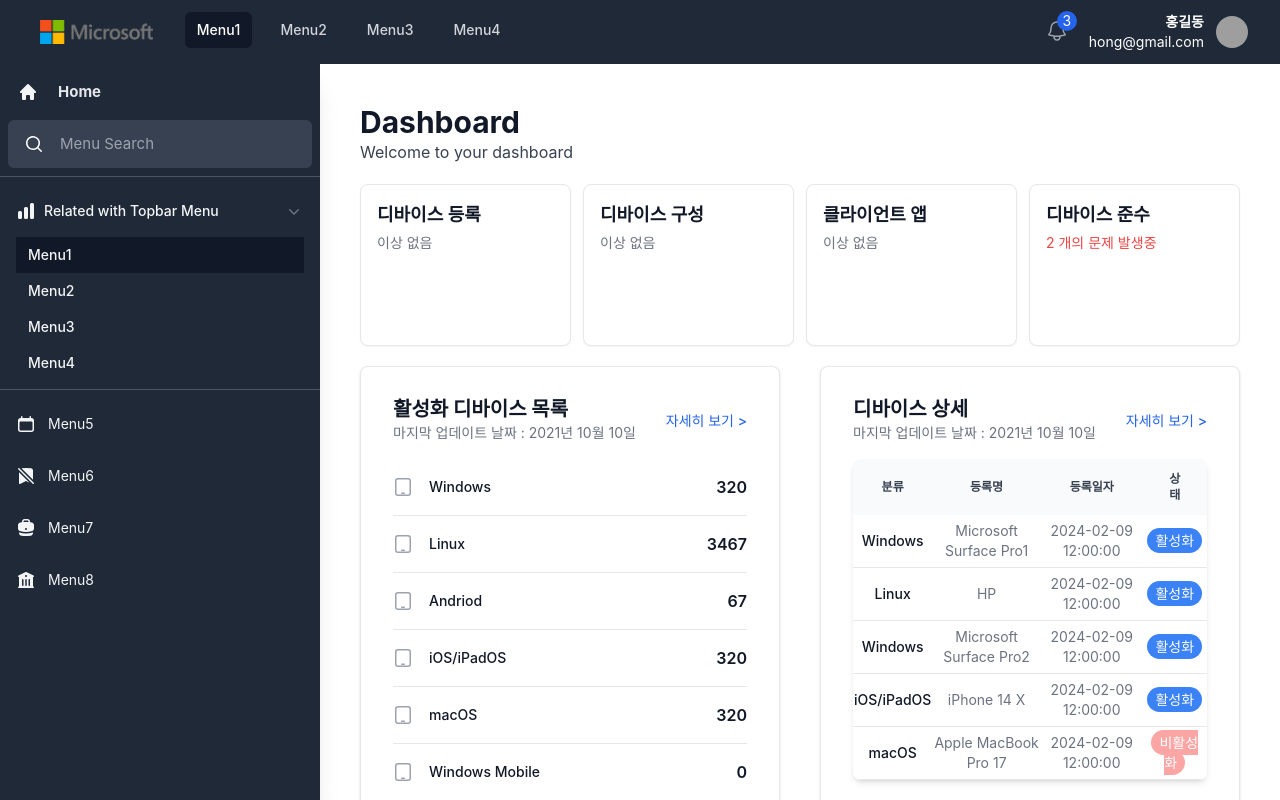
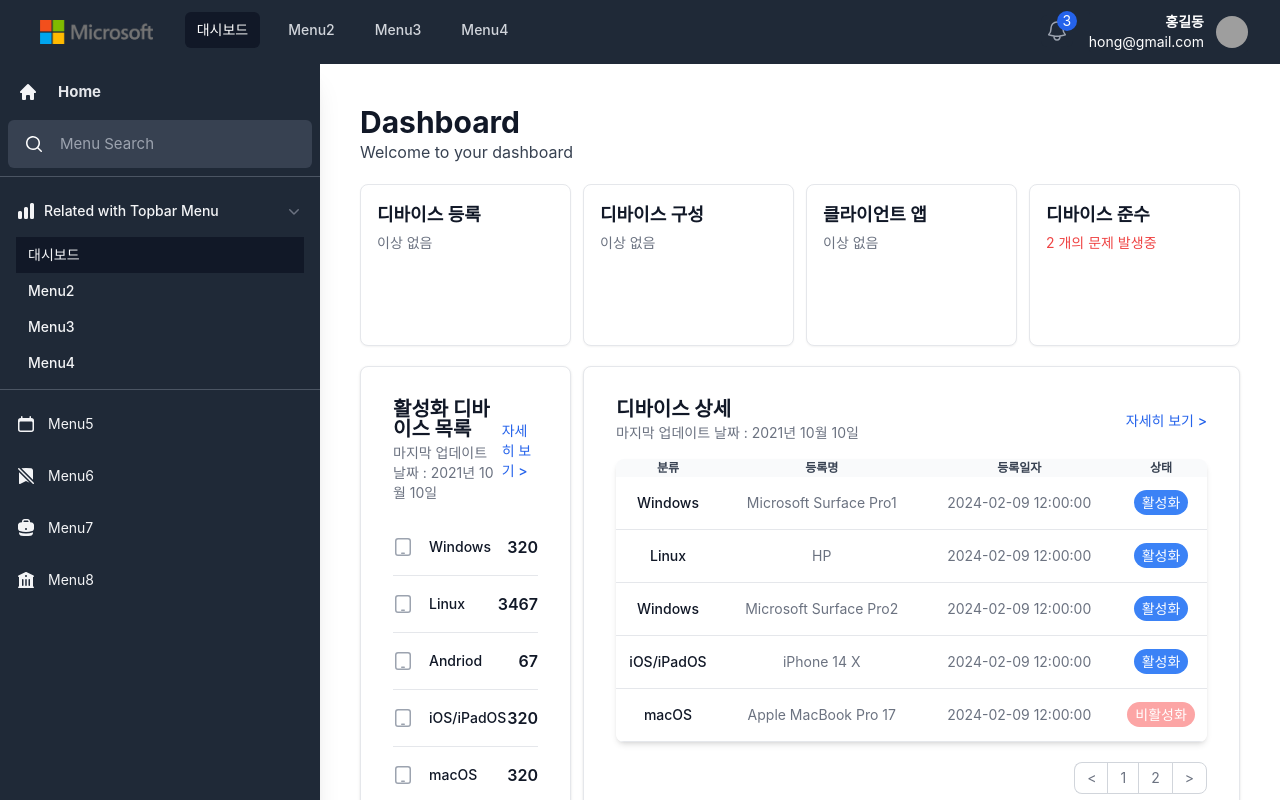
Before and after one commit to Parkdev/admin_ts, a React (Create React App) app: page /dashboard in a window 1280 px wide. Shown: the top 800 px of the page. Built offline with nearby package versions, Linux system fonts and the light colour scheme; grey boxes are pictures that could not be loaded.

Commit message:
add Router

```diff
--- a/package.json
+++ b/package.json
@@ -19,6 +19,7 @@
     "react": "^18.2.0",
     "react-dom": "^18.2.0",
     "react-redux": "^9.1.0",
+    "react-router-dom": "^6.22.0",
     "react-scripts": "5.0.1",
     "tailwindcss": "^3.4.1",
     "typescript": "^4.9.5",
--- a/src/App.tsx
+++ b/src/App.tsx
@@ -1,25 +1,38 @@
-import React from "react";
+import React, { useEffect } from "react";
 import "./App.css";
-import Navbar from "./components/navbar";
+import Navbar from "./components/topNavbar";
 import SideMenu from "./components/sidemenu";
 import DashBoard from "./pages/dashboard";
 import { Provider } from "react-redux";
 import navStore from "./store/navstate";
 import dashBoardStore from "./store/dashboardstate";
+import { Routes, Route, Navigate } from "react-router-dom";
 
 function App() {
+  useEffect(() => {
+    document.title = "My Admin App";
+  }, []);
+
   return (
-    <div>
+    <div className="h-full">
       <Provider store={navStore}>
         <Navbar />
       </Provider>
-      <div className="flex flex-col sm:flex-row">
+      <div className="h-full flex flex-col sm:flex-row items-stretch">
         <Provider store={navStore}>
           <SideMenu />
         </Provider>
-        <Provider store={dashBoardStore}>
-          <DashBoard />
-        </Provider>
+        <Routes>
+          <Route path="/" element={<Navigate replace to="/dashboard" />} />
+          <Route
+            path="/dashboard"
+            element={
+              <Provider store={dashBoardStore}>
+                <DashBoard />
+              </Provider>
+            }
+          />
+        </Routes>
       </div>
     </div>
   );
--- a/src/components/devicepageTable.tsx
+++ b/src/components/deviceTable.tsx
@@ -17,19 +17,19 @@ export default function DeviceTable() {
     <div className="flex flex-col items-stretch">
       {/* 테이블 */}
       <div className="relative overflow-x-auto shadow-md sm:rounded-lg">
-        <table className="w-full text-sm text-left rtl:text-right text-gray-500">
-          <thead className="text-xs text-gray-700 uppercase bg-gray-50 text-center">
+        <table className="w-full text-sm text-center text-gray-500 truncate">
+          <thead className="text-xs text-gray-700 uppercase bg-gray-50">
             <tr>
-              <th scope="col" className="px-3 py-3">
+              <th scope="col" className="px-3">
                 분류
               </th>
-              <th scope="col" className="px-3 py-3">
+              <th scope="col" className="px-3">
                 등록명
               </th>
-              <th scope="col" className="px-6 py-3">
+              <th scope="col" className="px-6">
                 등록일자
               </th>
-              <th scope="col" className="px-6 py-3">
+              <th scope="col" className="px-6">
                 상태
               </th>
             </tr>
--- a/src/components/sidemenu.tsx
+++ b/src/components/sidemenu.tsx
@@ -71,7 +71,7 @@ export default function SideMenu() {
     <div
       className={`${
         isHidden ? "block" : "hidden lg:block"
-      } h-[calc(100vh-64px)] w-full sm:max-w-[20rem] shadow-xl shadow-blue-gray-900/5 bg-gray-800`}
+      } w-full sm:max-w-[20rem] shadow-xl shadow-blue-gray-900/5 bg-gray-800`}
     >
       <div className="text-gray-100 text-xl">
         <a href="#" className="p-2.5 flex items-center">
--- a/src/components/navbar.tsx
+++ b/src/components/topNavbar.tsx
@@ -77,7 +77,7 @@ export default function Navbar() {
               {/* flex flex 110, sm이상 item을 늘림 수직으로 표현, sm이상 시작 정렬 */}
               <div className="flex flex-1 items-center justify-center lg:items-stretch lg:justify-start">
                 {/* 아이콘 - flex 아이템 축소 방지 */}
-                <a href="#" className="flex flex-shrink-0 items-center">
+                <a href="/" className="flex flex-shrink-0 items-center">
                   <img
                     className="m-2 h-6 w-auto text-white"
                     src={logo}
--- a/src/index.css
+++ b/src/index.css
@@ -1,13 +1,19 @@
+html,
+body,
+#root {
+  height: 100%;
+}
+
 body {
   margin: 0;
-  font-family: -apple-system, BlinkMacSystemFont, 'Segoe UI', 'Roboto', 'Oxygen',
-    'Ubuntu', 'Cantarell', 'Fira Sans', 'Droid Sans', 'Helvetica Neue',
+  font-family: -apple-system, BlinkMacSystemFont, "Segoe UI", "Roboto", "Oxygen",
+    "Ubuntu", "Cantarell", "Fira Sans", "Droid Sans", "Helvetica Neue",
     sans-serif;
   -webkit-font-smoothing: antialiased;
   -moz-osx-font-smoothing: grayscale;
 }
 
 code {
-  font-family: source-code-pro, Menlo, Monaco, Consolas, 'Courier New',
+  font-family: source-code-pro, Menlo, Monaco, Consolas, "Courier New",
     monospace;
 }
--- a/src/index.tsx
+++ b/src/index.tsx
@@ -3,14 +3,18 @@ import ReactDOM from "react-dom/client";
 import "./index.css";
 import App from "./App";
 import reportWebVitals from "./reportWebVitals";
+import { BrowserRouter } from "react-router-dom";
 
 const root = ReactDOM.createRoot(
   document.getElementById("root") as HTMLElement,
 );
+
 root.render(
   // <React.StrictMode>
   <>
-    <App />
+    <BrowserRouter>
+      <App />
+    </BrowserRouter>
   </>,
   // </React.StrictMode>,
 );
--- a/src/pages/dashboard.tsx
+++ b/src/pages/dashboard.tsx
@@ -4,7 +4,7 @@ import { Tab } from "@headlessui/react";
 import { useSelector } from "react-redux";
 import { RootState } from "../store/dashboardstate";
 import formatDate from "../functions/formatDate";
-import DeviceTable from "../components/devicepageTable";
+import DeviceTable from "../components/deviceTable";
 
 const Dashboard: React.FC = () => {
   const conditionInfo = useSelector(
@@ -21,7 +21,7 @@ const Dashboard: React.FC = () => {
         <h1 className="text-3xl font-bold text-gray-900">Dashboard</h1>
         <p className="text-gray-700">Welcome to your dashboard</p>
       </div>
-      {/* 상태보기 */}
+      {/* 상단>Status */}
       <div className="mt-5">
         <div className="grid grid-cols-1 md:grid-cols-2 lg:grid-cols-4 gap-3">
           {conditionInfo.map((status) => {
@@ -47,9 +47,10 @@ const Dashboard: React.FC = () => {
           })}
         </div>
       </div>
-      <div className="mt-5 flex flex-col lg:flex-row space-y-10 lg:space-y-0 lg:space-x-10 items-center lg:items-start justify-content-center">
-        {/* 디바이스 목록 영역 */}
-        <div className="w-full lg:max-w-md p-4 bg-white border border-gray-200 rounded-lg shadow sm:p-8">
+      <div className="mt-5 grid grid-cols-1 lg:grid-cols-4 gap-3">
+        {/* 중단>디바이스 영역 */}
+        <div className="col-span-1 w-full p-4 bg-white border border-gray-200 rounded-lg shadow sm:p-8">
+          {/* 디바이스 영역> 활성화 디바이스 */}
           <div className="flex items-center justify-between mb-4">
             <div>
               <h5 className="text-xl font-bold leading-none text-gray-900">
@@ -94,7 +95,9 @@ const Dashboard: React.FC = () => {
             </ul>
           </div>
         </div>
-        <div className="w-full h-full p-4 bg-white border border-gray-200 rounded-lg shadow sm:p-8">
+
+        {/* 디바이스 영역> 디바이스 상세 */}
+        <div className="col-span-1 lg:col-span-3 w-full h-full p-4 bg-white border border-gray-200 rounded-lg shadow sm:p-8">
           <div className="flex items-center justify-between mb-4">
             <div>
               <h5 className="text-xl font-bold leading-none text-gray-900">
@@ -116,7 +119,8 @@ const Dashboard: React.FC = () => {
           </div>
         </div>
       </div>
-      {/* tab영역 */}
+
+      {/* 하단>tab영역 */}
       <div className="mt-5">
         <Tab.Group>
           <Tab.List className="flex space-x-1 rounded-t-xl bg-gray-800 pt-1 px-1">
@@ -160,7 +164,7 @@ const Dashboard: React.FC = () => {
                       </ul>
 
                       <a
-                        href="/"
+                        href="#"
                         className="absolute inset-0 rounded-md ring-blue-400 focus:z-10 focus:outline-none focus:ring-2"
                       />
                     </li>
--- a/src/store/navstate.tsx
+++ b/src/store/navstate.tsx
@@ -5,7 +5,13 @@ const nav = createSlice({
   name: "nav",
   initialState: {
     navigation: [
-      { category: 1, name: "Menu1", href: "#", current: true, icon: null },
+      {
+        category: 1,
+        name: "대시보드",
+        href: "/dashboard",
+        current: true,
+        icon: null,
+      },
       { category: 1, name: "Menu2", href: "#", current: false, icon: null },
       { category: 1, name: "Menu3", href: "#", current: false, icon: null },
       { category: 1, name: "Menu4", href: "#", current: false, icon: null },
```
Also changed, not shown: 1 other file (tests, documents, lock files or other folders).
